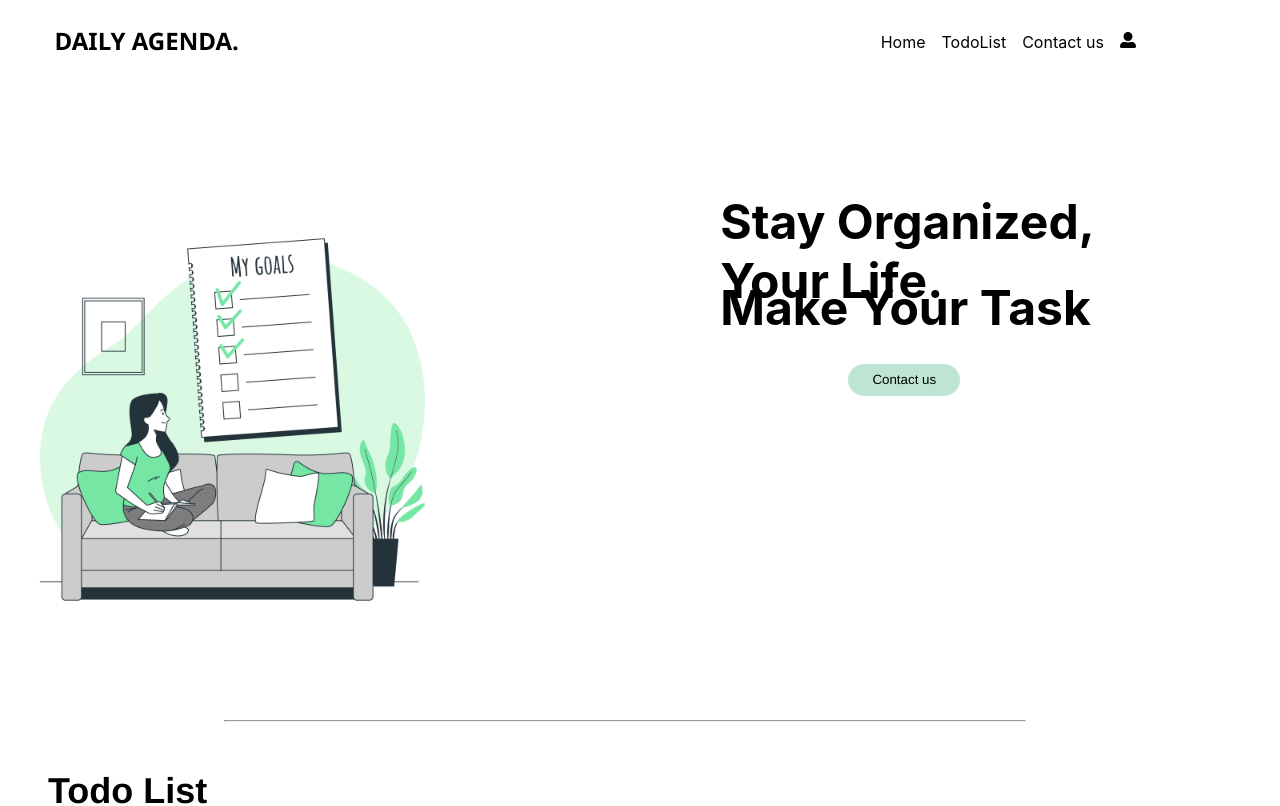
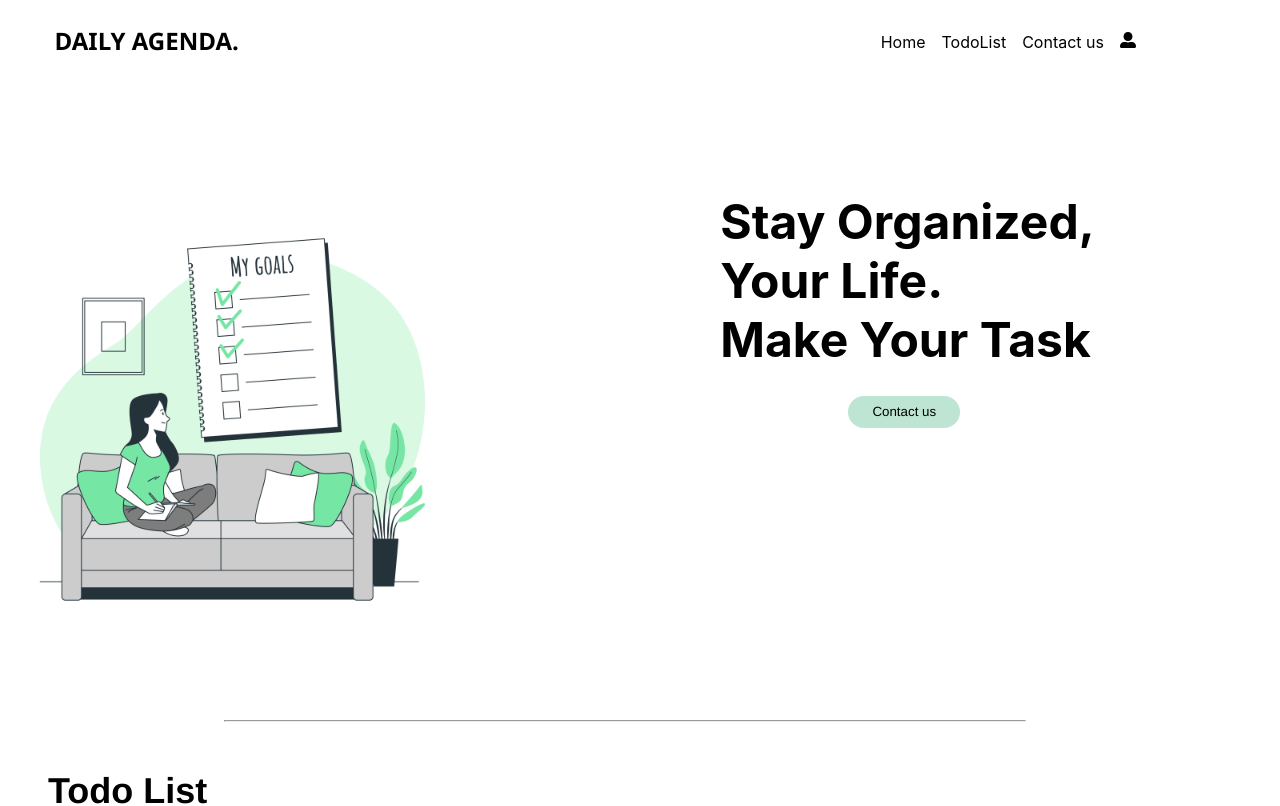
Before and after one commit to krinsh0906/MINIHACKETHONE, a React (Create React App) app in the folder minihackethone/: page / in a window 1280 px wide. Shown: the top 806 px of the page. Built offline with nearby package versions, Linux system fonts and the light colour scheme.

Commit message:
update hero

```diff
--- a/minihackethone/src/hero.css
+++ b/minihackethone/src/hero.css
@@ -3,9 +3,7 @@
     margin: 7rem 10rem 0 0;
     float: right;
 }
-.hero-animation{
-    margin: -2rem 0 0 0;
-}
+
 .hero-vactor{
     height: 25rem;
     margin: 9rem 0 0 2rem;
```
